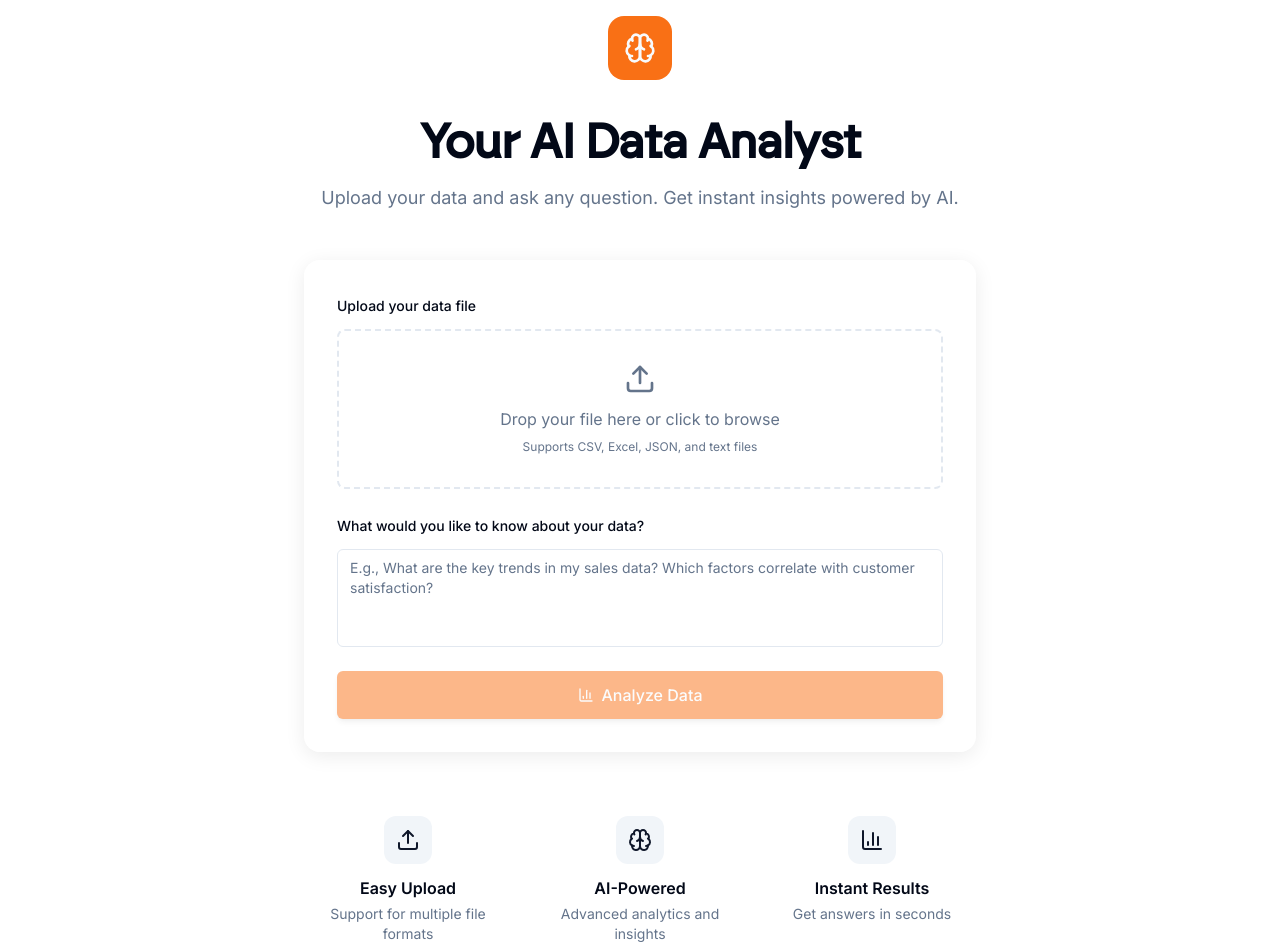
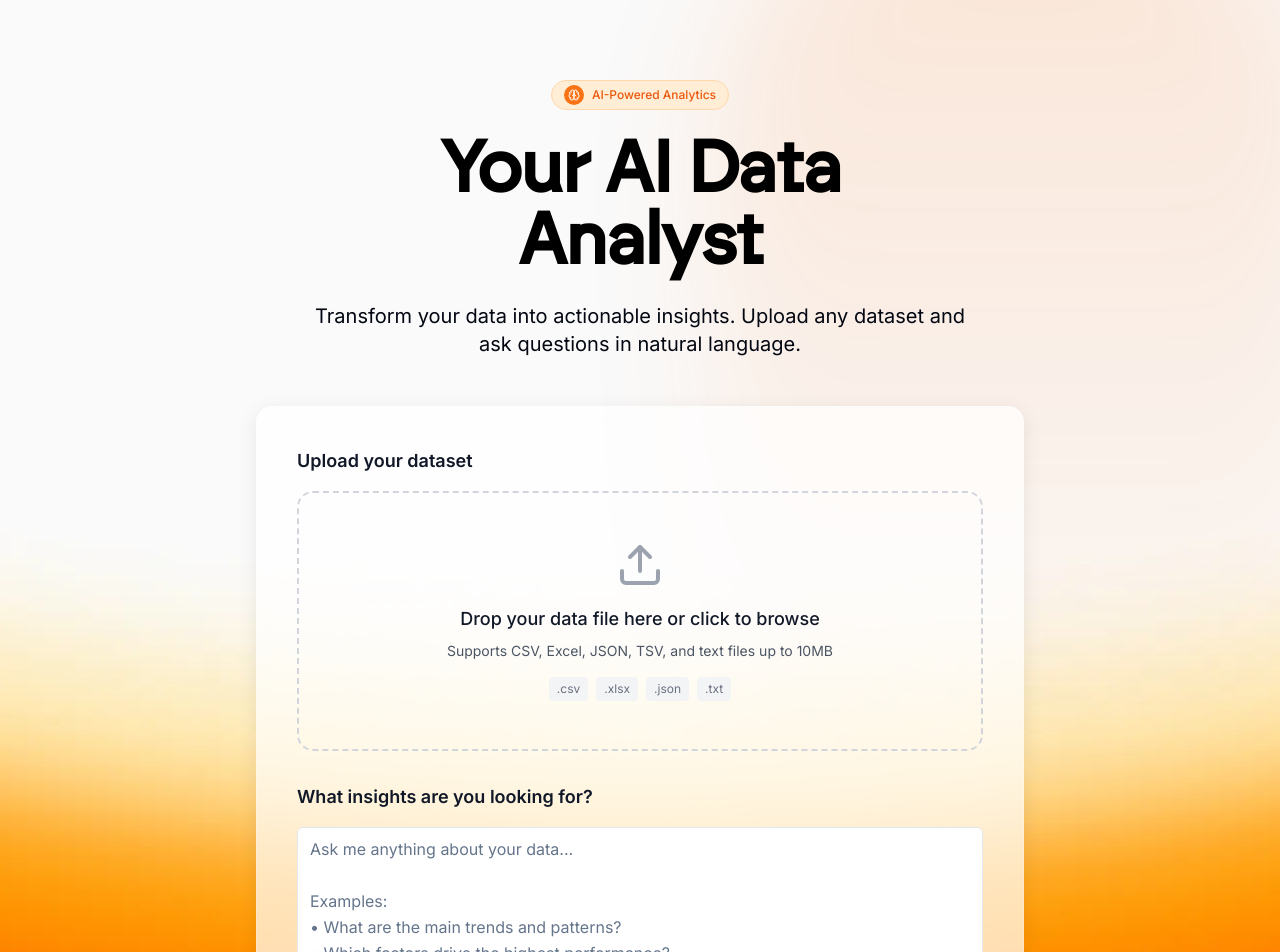
Before and after one commit to koushikchalla2004-glitch/ai_employee-frontend, a React (Vite) app: page / in a window 1280 px wide. Shown: the top 952 px of the page. Built offline with nearby package versions, Linux system fonts and the light colour scheme; a web font is replaced by a local one.

Commit message:
Update UI with background

```diff
--- a/src/pages/Index.tsx
+++ b/src/pages/Index.tsx
@@ -1,23 +1,35 @@
 
-import React, { useState } from "react";
+import React, { useState, useEffect } from "react";
 import { Button } from "@/components/ui/button";
 import { Input } from "@/components/ui/input";
 import { Textarea } from "@/components/ui/textarea";
-import { Upload, BarChart3, Brain } from "lucide-react";
+import { Upload, BarChart3, Brain, Sparkles, Database, FileText } from "lucide-react";
 import { useToast } from "@/hooks/use-toast";
 
 const Index = () => {
   const [file, setFile] = useState<File | null>(null);
   const [question, setQuestion] = useState("");
   const [isLoading, setIsLoading] = useState(false);
+  const [isMobile, setIsMobile] = useState(false);
   const { toast } = useToast();
+
+  useEffect(() => {
+    const checkMobile = () => {
+      setIsMobile(window.innerWidth < 768);
+    };
+
+    checkMobile();
+    window.addEventListener('resize', checkMobile);
+
+    return () => window.removeEventListener('resize', checkMobile);
+  }, []);
 
   const handleFileUpload = (e: React.ChangeEvent<HTMLInputElement>) => {
     const selectedFile = e.target.files?.[0];
     if (selectedFile) {
       setFile(selectedFile);
       toast({
-        title: "File uploaded",
+        title: "File uploaded successfully",
         description: `${selectedFile.name} is ready for analysis`,
       });
     }
@@ -40,124 +52,189 @@ const Index = () => {
       setIsLoading(false);
       toast({
         title: "Analysis complete",
-        description: "Your data has been analyzed successfully",
+        description: "Your data insights are ready to explore",
       });
     }, 2000);
   };
 
   return (
-    <div className="min-h-screen bg-background flex items-center justify-center p-4">
-      <div className="w-full max-w-2xl mx-auto">
-        {/* Header */}
+    <section
+      className="min-h-screen overflow-hidden relative bg-cover flex items-center justify-center"
+      style={{
+        backgroundImage: 'url("/Header-background.webp")',
+        backgroundPosition: 'center 30%',
+        padding: isMobile ? '60px 12px' : '80px 20px'
+      }}
+    >
+      {/* Background gradient overlays */}
+      <div className="absolute -top-[10%] -right-[5%] w-1/2 h-[70%] bg-pulse-gradient opacity-20 blur-3xl rounded-full"></div>
+      <div className="absolute bottom-0 left-1/4 w-64 h-64 bg-pulse-100/30 rounded-full blur-3xl -z-10"></div>
+
+      <div className="w-full max-w-4xl mx-auto px-4 sm:px-6 lg:px-8 relative z-10">
+        {/* Header with animation */}
         <div className="text-center mb-12">
-          <div className="flex items-center justify-center mb-6">
-            <div className="w-16 h-16 bg-primary rounded-2xl flex items-center justify-center mb-4">
-              <Brain className="h-8 w-8 text-primary-foreground" />
-            </div>
+          <div
+            className="pulse-chip mb-6 opacity-0 animate-fade-in inline-flex items-center"
+            style={{ animationDelay: "0.1s" }}
+          >
+            <span className="inline-flex items-center justify-center w-5 h-5 rounded-full bg-pulse-500 text-white mr-2">
+              <Brain className="w-3 h-3" />
+            </span>
+            <span>AI-Powered Analytics</span>
           </div>
-          <h1 className="section-title text-foreground mb-4">
-            Your AI Data Analyst
+
+          <h1
+            className="section-title text-4xl sm:text-5xl lg:text-6xl xl:text-7xl leading-tight opacity-0 animate-fade-in mb-6"
+            style={{ animationDelay: "0.3s" }}
+          >
+            Your AI Data<br className="hidden sm:inline" />Analyst
           </h1>
-          <p className="text-muted-foreground text-lg">
-            Upload your data and ask any question. Get instant insights powered by AI.
+
+          <p
+            style={{ animationDelay: "0.5s" }}
+            className="section-subtitle opacity-0 animate-fade-in text-gray-950 font-normal text-lg sm:text-xl max-w-2xl mx-auto leading-relaxed"
+          >
+            Transform your data into actionable insights. Upload any dataset and ask questions in natural language.
           </p>
         </div>
 
-        {/* Main Form */}
-        <div className="glass-card p-8">
-          <form onSubmit={handleSubmit} className="space-y-6">
-            {/* File Upload */}
-            <div className="space-y-3">
-              <label className="text-sm font-medium text-foreground">
-                Upload your data file
+        {/* Main Interface */}
+        <div
+          className="glass-card p-8 sm:p-10 max-w-3xl mx-auto opacity-0 animate-fade-in"
+          style={{ animationDelay: "0.7s" }}
+        >
+          <form onSubmit={handleSubmit} className="space-y-8">
+            {/* Enhanced File Upload */}
+            <div className="space-y-4">
+              <label className="text-lg font-semibold text-gray-900 block">
+                Upload your dataset
               </label>
-              <div className="relative">
+              <div className="relative group">
                 <input
                   type="file"
                   id="file-upload"
-                  accept=".csv,.xlsx,.json,.txt"
+                  accept=".csv,.xlsx,.xls,.json,.txt,.tsv"
                   onChange={handleFileUpload}
-                  className="absolute inset-0 w-full h-full opacity-0 cursor-pointer"
+                  className="absolute inset-0 w-full h-full opacity-0 cursor-pointer z-10"
                 />
-                <div className="border-2 border-dashed border-border rounded-lg p-8 text-center hover:border-primary transition-colors">
-                  <Upload className="h-8 w-8 text-muted-foreground mx-auto mb-3" />
-                  <p className="text-muted-foreground">
-                    {file ? file.name : "Drop your file here or click to browse"}
-                  </p>
-                  <p className="text-xs text-muted-foreground mt-2">
-                    Supports CSV, Excel, JSON, and text files
-                  </p>
+                <div className={`border-2 border-dashed rounded-2xl p-8 sm:p-12 text-center transition-all duration-300 ${
+                  file
+                    ? 'border-pulse-500 bg-pulse-50/50'
+                    : 'border-gray-300 group-hover:border-pulse-400 group-hover:bg-pulse-50/30'
+                }`}>
+                  <div className="flex flex-col items-center">
+                    {file ? (
+                      <>
+                        <FileText className="h-12 w-12 text-pulse-500 mb-4" />
+                        <p className="text-lg font-medium text-gray-900 mb-2">{file.name}</p>
+                        <p className="text-sm text-gray-600">File uploaded successfully</p>
+                      </>
+                    ) : (
+                      <>
+                        <Upload className="h-12 w-12 text-gray-400 group-hover:text-pulse-500 mb-4 transition-colors" />
+                        <p className="text-lg font-medium text-gray-900 mb-2">
+                          Drop your data file here or click to browse
+                        </p>
+                        <p className="text-sm text-gray-600 mb-4">
+                          Supports CSV, Excel, JSON, TSV, and text files up to 10MB
+                        </p>
+                        <div className="flex flex-wrap justify-center gap-2 text-xs text-gray-500">
+                          <span className="px-2 py-1 bg-gray-100 rounded">.csv</span>
+                          <span className="px-2 py-1 bg-gray-100 rounded">.xlsx</span>
+                          <span className="px-2 py-1 bg-gray-100 rounded">.json</span>
+                          <span className="px-2 py-1 bg-gray-100 rounded">.txt</span>
+                        </div>
+                      </>
+                    )}
+                  </div>
                 </div>
               </div>
             </div>
 
-            {/* Question Input */}
-            <div className="space-y-3">
-              <label className="text-sm font-medium text-foreground">
-                What would you like to know about your data?
+            {/* Enhanced Question Input */}
+            <div className="space-y-4">
+              <label className="text-lg font-semibold text-gray-900 block">
+                What insights are you looking for?
               </label>
               <Textarea
-                placeholder="E.g., What are the key trends in my sales data? Which factors correlate with customer satisfaction?"
+                placeholder="Ask me anything about your data...
+
+Examples:
+• What are the main trends and patterns?
+• Which factors drive the highest performance?
+• Can you identify any outliers or anomalies?
+• What correlations exist between different variables?"
                 value={question}
                 onChange={(e) => setQuestion(e.target.value)}
-                rows={4}
-                className="resize-none"
+                rows={6}
+                className="resize-none text-base leading-relaxed"
               />
             </div>
 
-            {/* Submit Button */}
+            {/* Enhanced Submit Button */}
             <Button
               type="submit"
               disabled={!file || !question.trim() || isLoading}
-              className="w-full button-primary h-12 text-base"
+              className="w-full h-14 text-base font-semibold transition-all duration-300 transform hover:scale-[1.02] active:scale-[0.98]"
+              style={{
+                backgroundColor: '#FE5C02',
+                borderRadius: '1440px',
+                color: '#FFFFFF',
+                border: 'none',
+              }}
             >
               {isLoading ? (
-                <div className="flex items-center gap-2">
-                  <div className="w-4 h-4 border-2 border-white border-t-transparent rounded-full animate-spin" />
-                  Analyzing...
+                <div className="flex items-center gap-3">
+                  <div className="w-5 h-5 border-2 border-white border-t-transparent rounded-full animate-spin" />
+                  <span>Analyzing your data...</span>
                 </div>
               ) : (
-                <div className="flex items-center gap-2">
-                  <BarChart3 className="h-5 w-5" />
-                  Analyze Data
+                <div className="flex items-center gap-3">
+                  <Sparkles className="h-5 w-5" />
+                  <span>Generate Insights</span>
                 </div>
               )}
             </Button>
           </form>
         </div>
 
-        {/* Features */}
-        <div className="mt-12 grid grid-cols-1 md:grid-cols-3 gap-6">
-          <div className="text-center p-4">
-            <div className="w-12 h-12 bg-secondary rounded-xl flex items-center justify-center mx-auto mb-3">
-              <Upload className="h-6 w-6 text-secondary-foreground" />
+        {/* Enhanced Features Grid */}
+        <div
+          className="mt-16 grid grid-cols-1 md:grid-cols-3 gap-8 opacity-0 animate-fade-in"
+          style={{ animationDelay: "0.9s" }}
+        >
+          <div className="text-center group">
+            <div className="w-16 h-16 bg-white/80 backdrop-blur-sm rounded-2xl flex items-center justify-center mx-auto mb-4 shadow-elegant group-hover:shadow-elegant-hover transition-all duration-300 group-hover:scale-110">
+              <Database className="h-8 w-8 text-pulse-500" />
             </div>
-            <h3 className="font-semibold text-foreground mb-1">Easy Upload</h3>
-            <p className="text-sm text-muted-foreground">
-              Support for multiple file formats
+            <h3 className="text-xl font-bold text-gray-900 mb-2">Smart Data Processing</h3>
+            <p className="text-gray-700 leading-relaxed">
+              Automatically understands your data structure and prepares it for analysis
             </p>
           </div>
-          <div className="text-center p-4">
-            <div className="w-12 h-12 bg-secondary rounded-xl flex items-center justify-center mx-auto mb-3">
-              <Brain className="h-6 w-6 text-secondary-foreground" />
+
+          <div className="text-center group">
+            <div className="w-16 h-16 bg-white/80 backdrop-blur-sm rounded-2xl flex items-center justify-center mx-auto mb-4 shadow-elegant group-hover:shadow-elegant-hover transition-all duration-300 group-hover:scale-110">
+              <Brain className="h-8 w-8 text-pulse-500" />
             </div>
-            <h3 className="font-semibold text-foreground mb-1">AI-Powered</h3>
-            <p className="text-sm text-muted-foreground">
-              Advanced analytics and insights
+            <h3 className="text-xl font-bold text-gray-900 mb-2">Advanced AI Analytics</h3>
+            <p className="text-gray-700 leading-relaxed">
+              Powered by cutting-edge AI to uncover deep insights and patterns
             </p>
           </div>
-          <div className="text-center p-4">
-            <div className="w-12 h-12 bg-secondary rounded-xl flex items-center justify-center mx-auto mb-3">
-              <BarChart3 className="h-6 w-6 text-secondary-foreground" />
+
+          <div className="text-center group">
+            <div className="w-16 h-16 bg-white/80 backdrop-blur-sm rounded-2xl flex items-center justify-center mx-auto mb-4 shadow-elegant group-hover:shadow-elegant-hover transition-all duration-300 group-hover:scale-110">
+              <BarChart3 className="h-8 w-8 text-pulse-500" />
             </div>
-            <h3 className="font-semibold text-foreground mb-1">Instant Results</h3>
-            <p className="text-sm text-muted-foreground">
-              Get answers in seconds
+            <h3 className="text-xl font-bold text-gray-900 mb-2">Instant Visualizations</h3>
+            <p className="text-gray-700 leading-relaxed">
+              Get beautiful charts and graphs along with detailed explanations
             </p>
           </div>
         </div>
       </div>
-    </div>
+    </section>
   );
 };
 
```
